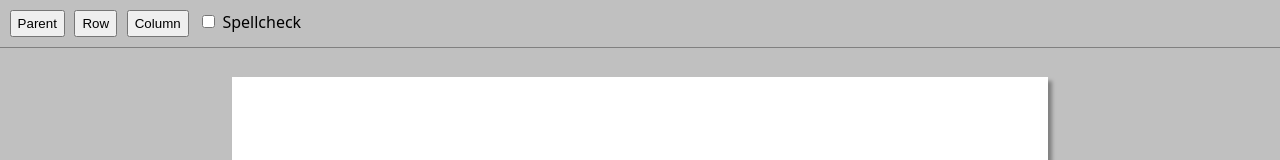
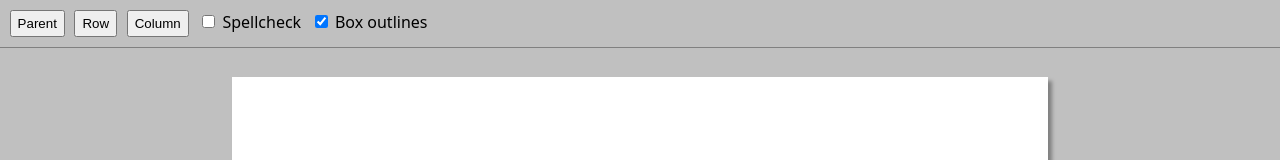
Before and after one commit to marinm/bmd, a Vue app: page / in a window 1280 px wide. Shown: the top 160 px of the page. Built offline with nearby package versions, Linux system fonts and the light colour scheme.

Commit message:
add box outlines toggle

```diff
--- a/src/components/Box.vue
+++ b/src/components/Box.vue
@@ -1,7 +1,10 @@
 <template>
   <div
     class="box"
-    :class="{ selected: isSelected }"
+    :class="{
+      selected: isSelected,
+      outline: selectedBoxIdStore.showBoxOutline,
+    }"
     @click.stop="select"
     :data-box-id="boxId"
   >
@@ -48,10 +51,12 @@ export default {
   box-sizing: border-box;
   flex-grow: 1;
   position: relative;
-  outline: 1px solid blue;
 }
 .box.selected {
   background-color: aliceblue;
+}
+.box.outline {
+  outline: 0.1mm solid blue;
 }
 .box textarea {
   width: 100%;
--- a/src/components/Toolbar.vue
+++ b/src/components/Toolbar.vue
@@ -14,6 +14,14 @@
         @change="selectedBoxIdStore.setSpellcheck($event.target.checked)"
       />
       Spellcheck
+    </label>
+    <label>
+      <input
+        type="checkbox"
+        :checked="selectedBoxIdStore.showBoxOutline"
+        @change="selectedBoxIdStore.setShowBoxOutline($event.target.checked)"
+      />
+      Box outlines
     </label>
   </div>
 </template>
--- a/src/stores/selectedBoxId.ts
+++ b/src/stores/selectedBoxId.ts
@@ -2,7 +2,7 @@ import { defineStore } from "pinia";
 
 export const useSelectedBoxIdStore = defineStore("selectedBoxId", {
   state: () => {
-    return { boxId: "", spellcheck: false };
+    return { boxId: "", spellcheck: false, showBoxOutline: true };
   },
   actions: {
     set(boxId: string) {
@@ -11,5 +11,8 @@ export const useSelectedBoxIdStore = defineStore("selectedBoxId", {
     setSpellcheck(value: boolean) {
       this.spellcheck = value;
     },
+    setShowBoxOutline(value: boolean) {
+      this.showBoxOutline = value;
+    },
   },
 });
```
